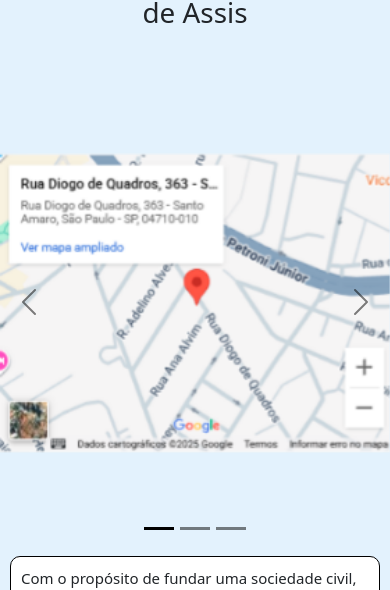
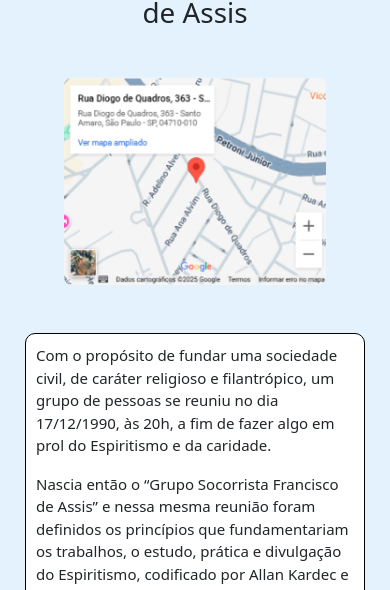
Before and after one commit to eduardodasilva7/gsfcWeb, a React (Vite) app: page /quem-somos in a window 390 px wide. Shown: the part 181-771 px from the top of the page. Built offline with nearby package versions, Linux system fonts and the light colour scheme.

Commit message:
Refactor Carrosel component and update styles for improved layout and responsiveness

```diff
--- a/src/components/quem-somos/Carrosel.jsx
+++ b/src/components/quem-somos/Carrosel.jsx
@@ -1,38 +1,19 @@
-import './QuemSomos.css'
+import './QuemSomos.css';
 import img from '../../assets/img/imgExemplo.png'
 import img2 from '../../assets/img/logoP.png'
 import img3 from '../../assets/img/logoG.png'
 
 function Carrosel() {
+
   return (
-    <div>
-      <div id="carouselExampleDark" class="carousel carousel-dark slide">
+    <div className="carousel" >
+      <div className="cartao" style={{backgroundImage: `url(${img})`}}></div>
+      <div className="cartao" style={{backgroundImage: `url(${img2})`}}></div>
+      <div className="cartao" style={{backgroundImage: `url(${img3})`}}></div>
+      <div className="cartao" style={{backgroundImage: `url(${img})`}}></div>
 
-      <div className="carousel-indicators">
-        <button type="button" data-bs-target="#carouselExampleDark" data-bs-slide-to="0" className="active" aria-current="true" aria-label="Slide 1"></button>
-        <button type="button" data-bs-target="#carouselExampleDark" data-bs-slide-to="1" aria-label="Slide 2"></button>
-        <button type="button" data-bs-target="#carouselExampleDark" data-bs-slide-to="2" aria-label="Slide 3"></button>
-      </div>
 
-      <div className="carousel-inner">
-        <div className="carousel-item active" data-bs-interval="10000">
-          <img src={img} alt="" className="d-block w-100"/>
-        </div>
-        <div className="carousel-item" data-bs-interval="20000">
-          <img src={img2} alt="" className="d-block w-100"/>
-        </div>
-        <div className="carousel-item">
-          <img src={img3} alt="" className="d-block w-100"/>
-        </div>
-      </div>
 
-      <button className="carousel-control-prev" type="button" data-bs-target="#carouselExampleDark" data-bs-slide="prev">
-        <span className="carousel-control-prev-icon" aria-hidden="true"></span>
-      </button>
-      <button className="carousel-control-next" type="button" data-bs-target="#carouselExampleDark" data-bs-slide="next">
-        <span className="carousel-control-next-icon" aria-hidden="true"></span>
-      </button>
-    </div>
     </div>
   )
 }
--- a/src/components/quem-somos/QuemSomos.css
+++ b/src/components/quem-somos/QuemSomos.css
@@ -1,12 +1,86 @@
-.carousel  {
-  width: 100vw;
+.carousel{
+  width: 90%;
+  overflow-x: auto;
+  display: flex;
+  margin: 3em auto;
+  gap: 3em;
+  scroll-behavior: smooth;
+  anchor-name: --carousel;
+  scroll-snap-type: x mandatory;
+  scroll-marker-group: after;
 }
 
-.carousel-inner img{
-  width: 100vw;
-  height: 60vh;
-  object-fit: contain;
+.cartao{
+  scroll-snap-align: start;
+  flex: 0 0 25em;
+  height: 13em;
+  padding: 1em;
+  border-radius: .5em;
+  text-align: center;
+  align-content: center;
+  background-color: white;
+  background-size: 100% 100%;
+  background-position: center;
+
 }
+
+.carousel::scroll-marker-group{
+  display: flex;
+  justify-content: center;
+  gap: .5em ;
+
+}
+
+.cartao::scroll-marker{
+  content: '';
+  height: .7em;
+  width: .7em;
+  background-color: #D9D9D9;
+  border-radius: 50%;
+
+}
+
+.cartao::scroll-marker:target-current{
+  background-color: #b6b6b6;
+
+}
+
+.carousel::-webkit-scrollbar{
+  display: none;
+}
+
+.carousel::scroll-button(right), .carousel::scroll-button(left){
+  content: '→';
+  border: none;
+  background-color: rgb(154, 6, 212);
+  font-family: Consolas;
+  font-size: 3em;
+  color: white;
+  height: 60px;
+  width: 60px;
+  border-radius: 50%;
+  padding-bottom: .1em;
+  cursor: pointer;
+  position: absolute;
+  position: fixed;
+  position-anchor: --carousel;
+  position-area: right center;
+  translate: 25%;
+  z-index: 1;
+}
+
+.carousel::scroll-button(left){
+  content: '←';
+  position-area: left center;
+  translate: -25%;
+}
+
+.carousel::scroll-button(right):disabled, .carousel::scroll-button(left):disabled {
+  opacity: 0.5;
+  cursor: auto;
+}
+
+
 
 .quem-somos h1{
   text-align: center;
@@ -15,9 +89,45 @@
 
 .quem-somos-text{
   font-size: 15px;
-  margin: 0 10px;
+  margin: 25px;
   background-color: white;
   padding:10px;
   border: 1px solid black;
   border-radius: 10px;
 }
+
+
+@media(max-width: 1440px){
+  .carousel{
+    width: 84%;
+  }
+}
+
+@media(max-width: 768px){
+  .carousel{
+    width: 75%;
+  }
+}
+
+@media(max-width: 500px){
+  .carousel{
+    width: 65%;
+  }
+  .cartao{
+    flex: 0 0 100%;
+  }
+}
+
+@media(max-width: 425px){
+  .carousel{
+    width: 67%;
+  }
+}
+
+@media(max-width: 320px){
+  .carousel::scroll-button(right), .carousel::scroll-button(left){
+    height: 40px;
+    width: 40px;
+    font-size: 2em;
+  }
+}
```
